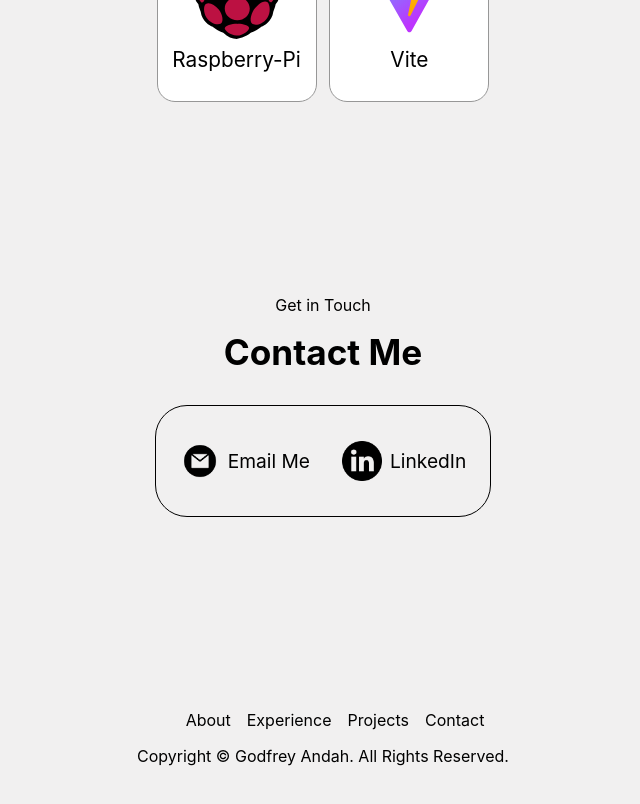
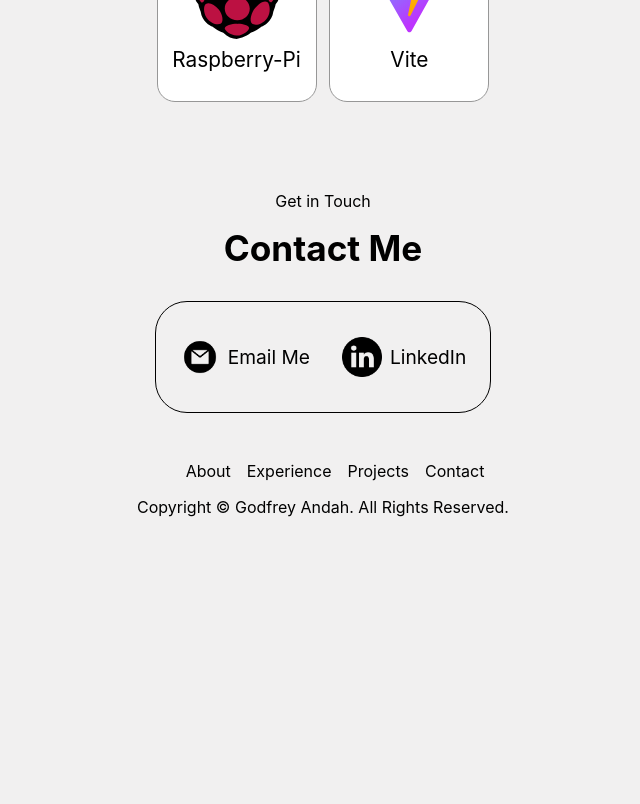
Before and after one commit to MrAndah/Portfolio, a React (Vite) app: page / in a window 1280 px wide. Shown: the part 1420-2224 px from the top of the page, without its empty margins (317-957 px from the left). After the commit the page ends 2114 px from the top, so only its background shows below. Built offline with nearby package versions, Linux system fonts and the light colour scheme.

Commit message:
resized the contact section

```diff
--- a/src/contact.css
+++ b/src/contact.css
@@ -1,5 +1,5 @@
 #Contact{
-    height: 100vh;
+    min-height: 70vh;
 }
 
 #contact {
--- a/src/contact.jsx
+++ b/src/contact.jsx
@@ -25,7 +25,6 @@ function Contact () {
                         <p><a href="https://www.linkedin.com/in/godfrey-andah?utm_source=share&utm_campaign=share_via&utm_content=profile&utm_medium=ios_app" target='_blank'>LinkedIn</a></p>
                     </div>
                 </div>
-            </section>
                 <footer>
                     <div>
                         <div className="nav-links-container">
@@ -40,6 +39,7 @@ function Contact () {
                     <p>Copyright &#169;  Godfrey Andah. All Rights Reserved.</p>
                 </footer>
             </section>
+        </section>
     )
 }
 
```
Lines whose indentation alone changed are shown as unchanged.
